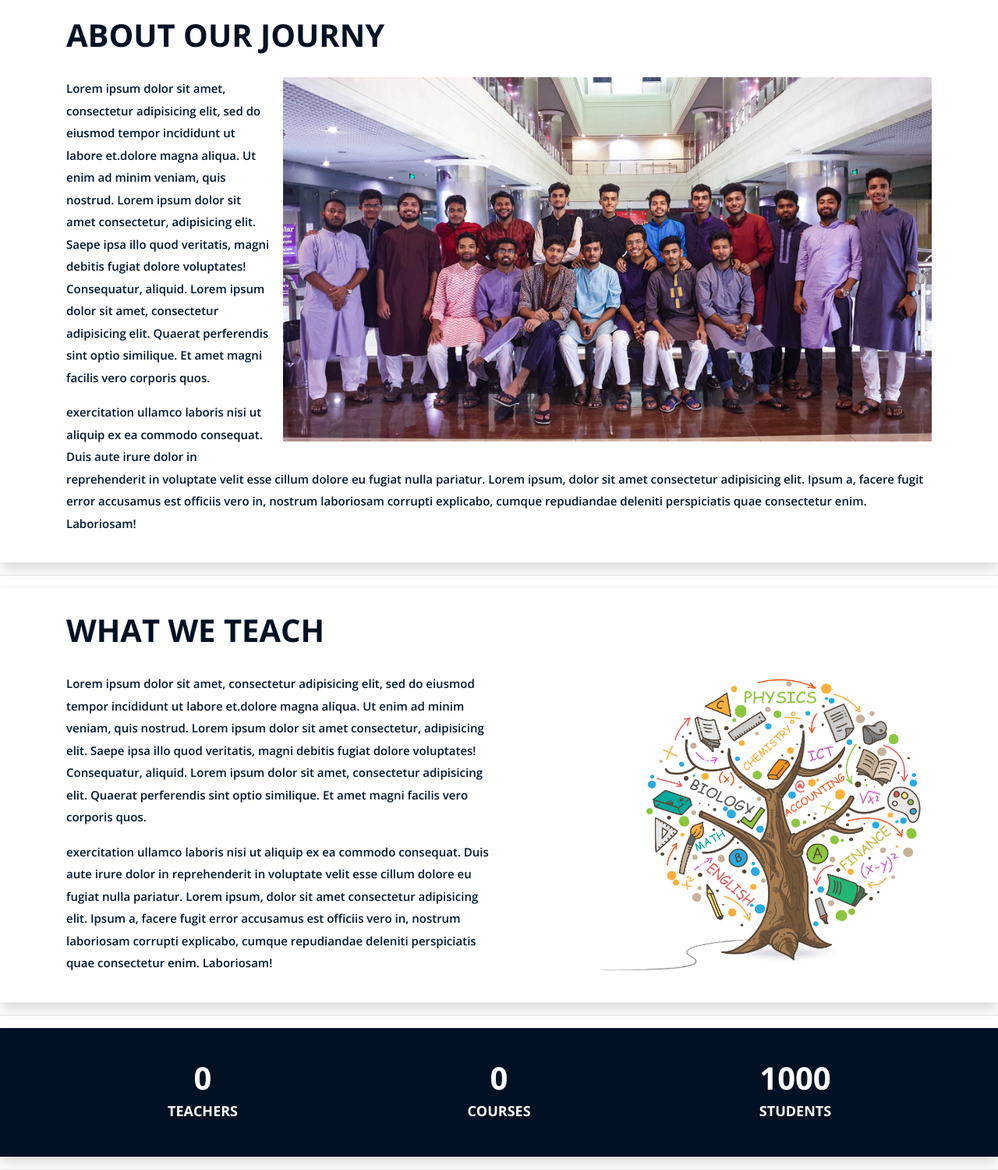
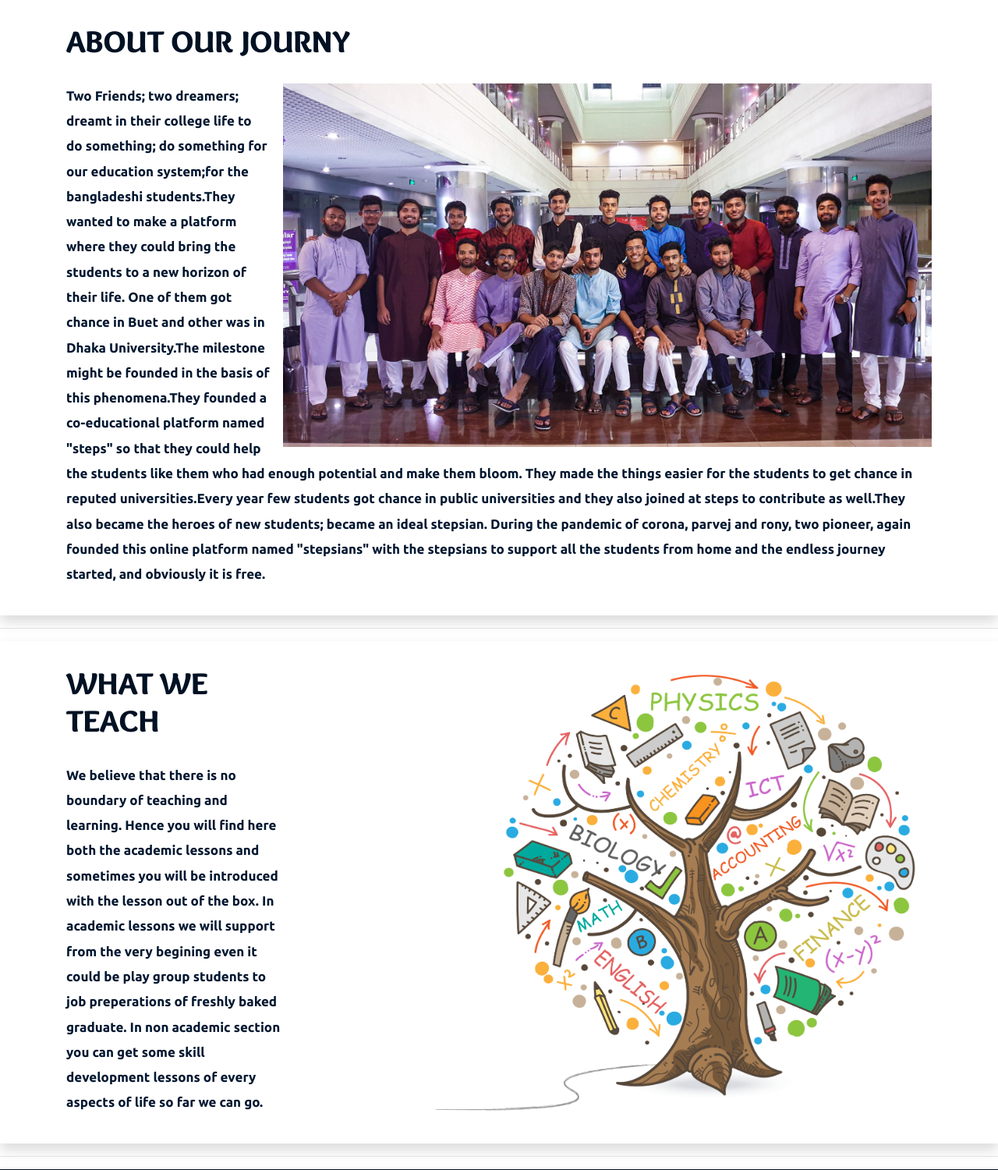
Before and after one commit to Anikcsejnu/steps-web, a Django app: page /about/ in a window 1280 px wide. Shown: the part 464-1964 px from the top of the page at 78% size. Run offline with Django 3.2, Linux system fonts and the light colour scheme; data that the repository does not hold is empty; some libraries are stand-ins or nearby versions; some web fonts are replaced.

Commit message:
Worked with writings and changed font

```diff
--- a/course/templates/course/course-single.html
+++ b/course/templates/course/course-single.html
@@ -118,6 +118,7 @@
     <hr class="style13">
 
     <!-- course info -->
+
     <div class="row mb-5 border-bottom border-primary">
         <div class="col-sm-6 border-right">
             <div class="">
--- a/course/templates/course/courses.html
+++ b/course/templates/course/courses.html
@@ -1,7 +1,7 @@
 {% extends 'home/base.html' %} {% block nav_item_course %}active{% endblock nav_item_course %} {% load static %} {% block content %}
 
 <!-- page title -->
-<section class="section bg-cover" data-background="{% static 'home/images/classroom.png' %}" style="margin-top: -1pt;">
+<section id="cov" class="section bg-cover" data-background="{% static 'home/images/classroom.png' %}" style="margin-top: -1pt;">
 
 </section>
 <!-- /page title -->
--- a/home/static/home/css/style.css
+++ b/home/static/home/css/style.css
@@ -12,17 +12,17 @@
 
 /*  typography */
 
-@import url("https://fonts.googleapis.com/css2?family=Open+Sans:600,700");
+@import url("https://fonts.googleapis.com/css2?family=Balsamiq+Sans&family=Ubuntu:600,700");
 @font-face {
-    font-family: 'opensansbold';
-    src: url("../fonts/opensans-bold-webfont.woff") format("woff");
+    font-family: "overlockblack";
+    src: url("../fonts/overlock-black.woff") format("woff");
     font-weight: normal;
     font-style: normal;
 }
 
 body {
     line-height: 1.2;
-    font-family: 'Open Sans';
+    font-family: 'Ubuntu', sans-serif;
     -webkit-font-smoothing: antialiased;
     font-size: 15px;
     color: #001730;
@@ -36,11 +36,11 @@
 
 p,
 .paragraph {
-    font-weight: 450;
+    font-weight: 480;
     color: #001730;
-    font-size: 15px;
+    font-size: 17px;
     line-height: 1.9;
-    font-family: "Open Sans", sans-serif;
+    font-family: 'Ubuntu', sans-serif;
 }
 
 h1,
@@ -50,7 +50,7 @@
 h5,
 h6 {
     color: #001123;
-    font-family: "opensansbold";
+    font-family: "overlockblack";
     font-weight: 700;
     line-height: 1.2;
 }
@@ -132,7 +132,7 @@
 
 .btn {
     font-size: 16px;
-    font-family: "Open Sans", sans-serif;
+    font-family: 'Ubuntu', sans-serif;
     text-transform: capitalize;
     padding: 15px 40px;
     border-radius: 0;
@@ -302,7 +302,7 @@
 ul {
     list-style-type: none;
     margin: 0px;
-    font-family: opensansbold;
+    font-family: "overlockblack";
 }
 
 img {
@@ -441,7 +441,7 @@
 }
 
 .font-secondary {
-    font-family: "opensansbold";
+    font-family: "overlockblack";
 }
 
 .mb-10 {
@@ -715,7 +715,7 @@
 .card-date {
     position: absolute;
     background: #ECC02E;
-    font-family: "opensansbold";
+    font-family: "overlockblack";
     text-align: center;
     padding: 10px;
     color: #fff;
@@ -802,6 +802,7 @@
 
 .footer {
     border-color: #494a43 !important;
+    min-height: 100px;
     padding-top: 80px;
 }
 
@@ -914,7 +915,7 @@
 .card-blog {
     width: 80%;
     align-content: center;
-    font-family: "opensansbold";
+    font-family: "overlockblack";
     text-align: left;
     padding: 100px;
     color: #eee;
--- a/home/templates/home/about.html
+++ b/home/templates/home/about.html
@@ -35,10 +35,11 @@
                 <h2 class="section-title">ABOUT OUR JOURNY</h2>
 
                 <abbr title="STEPS Iftar 2019"><img class="img-fluid w-75 mb-2 ml-3" src="{% static 'home/images/about/team.jpg' %}" alt="about image" style="float: right;"></abbr>
-                <p>Lorem ipsum dolor sit amet, consectetur adipisicing elit, sed do eiusmod tempor incididunt ut labore et.dolore magna aliqua. Ut enim ad minim veniam, quis nostrud. Lorem ipsum dolor sit amet consectetur, adipisicing elit. Saepe ipsa illo
-                    quod veritatis, magni debitis fugiat dolore voluptates! Consequatur, aliquid. Lorem ipsum dolor sit amet, consectetur adipisicing elit. Quaerat perferendis sint optio similique. Et amet magni facilis vero corporis quos.</p>
-                <p>exercitation ullamco laboris nisi ut aliquip ex ea commodo consequat. Duis aute irure dolor in reprehenderit in voluptate velit esse cillum dolore eu fugiat nulla pariatur. Lorem ipsum, dolor sit amet consectetur adipisicing elit. Ipsum
-                    a, facere fugit error accusamus est officiis vero in, nostrum laboriosam corrupti explicabo, cumque repudiandae deleniti perspiciatis quae consectetur enim. Laboriosam!</p>
+                <p>Two Friends; two dreamers; dreamt in their college life to do something; do something for our education system;for the bangladeshi students.They wanted to make a platform where they could bring the students to a new horizon of their life.
+                    One of them got chance in Buet and other was in Dhaka University.The milestone might be founded in the basis of this phenomena.They founded a co-educational platform named "steps" so that they could help the students like them who
+                    had enough potential and make them bloom. They made the things easier for the students to get chance in reputed universities.Every year few students got chance in public universities and they also joined at steps to contribute as well.They
+                    also became the heroes of new students; became an ideal stepsian. During the pandemic of corona, parvej and rony, two pioneer, again founded this online platform named "stepsians" with the stepsians to support all the students from
+                    home and the endless journey started, and obviously it is free.</p>
             </div>
         </div>
     </div>
@@ -51,13 +52,11 @@
     <div class="container">
         <div class="row">
             <div class="col-12">
-                <h2 class="section-title">WHAT WE TEACH</h2>
-
-                <abbr title="Our Classrooms"><img class="img-fluid w-50" src="{% static 'home/images/about/Tree aboutus.png' %}" alt="about image" style="float: right;"></abbr>
-                <p>Lorem ipsum dolor sit amet, consectetur adipisicing elit, sed do eiusmod tempor incididunt ut labore et.dolore magna aliqua. Ut enim ad minim veniam, quis nostrud. Lorem ipsum dolor sit amet consectetur, adipisicing elit. Saepe ipsa illo
-                    quod veritatis, magni debitis fugiat dolore voluptates! Consequatur, aliquid. Lorem ipsum dolor sit amet, consectetur adipisicing elit. Quaerat perferendis sint optio similique. Et amet magni facilis vero corporis quos.</p>
-                <p>exercitation ullamco laboris nisi ut aliquip ex ea commodo consequat. Duis aute irure dolor in reprehenderit in voluptate velit esse cillum dolore eu fugiat nulla pariatur. Lorem ipsum, dolor sit amet consectetur adipisicing elit. Ipsum
-                    a, facere fugit error accusamus est officiis vero in, nostrum laboriosam corrupti explicabo, cumque repudiandae deleniti perspiciatis quae consectetur enim. Laboriosam!</p>
+                <abbr title="Our Classrooms"><img class="img-fluid w-75" src="{% static 'home/images/about/Tree aboutus.png' %}" alt="about image" style="float: right;"></abbr>
+                <h2 class="section-title" style="margin-top: 0px;">WHAT WE TEACH</h2>
+                <p style="margin-top: 0px;">We believe that there is no boundary of teaching and learning. Hence you will find here both the academic lessons and sometimes you will be introduced with the lesson out of the box. In academic lessons we will support from the very begining
+                    even it could be play group students to job preperations of freshly baked graduate. In non academic section you can get some skill development lessons of every aspects of life so far we can go.
+                </p>
             </div>
         </div>
     </div>
--- a/home/templates/home/base.html
+++ b/home/templates/home/base.html
@@ -35,7 +35,7 @@
 
     <!--Favicon-->
     <link rel="shortcut icon" href="{% static 'home/images/favicon.png' %}" type="image/x-icon">
-    <link rel="icon" href="{% static 'home/images/favicon.png' %}" type="image/x-icon">
+    <link rel="icon" href="{% static 'home/images/1.png' %}" type="image/x-icon">
 
 </head>
 
@@ -135,7 +135,7 @@
         <div class="footer bg-cover section border-bottom" data-background="{% static 'home/images/footer.png' %}">
             <div class="container">
                 <div class="row">
-                    <div class="col-lg-12 col-sm-8 mt-5 mb-lg-0">
+                    <div class="col-sm-12 mt-5 mb-lg-0">
                         <!-- logo -->
                         <ul class="list-unstyled">
                             <li class="mb-2 text-white">Shahjadpur, Dhaka-1212</li>
```
Also changed, not shown: home/templates/home/index.html (+2 -5 lines), home/static/home/fonts/Futura-Bold.woff (deleted), home/static/home/fonts/opensans-bold-webfont.woff (deleted), home/static/home/fonts/overlock-black.woff (added), home/static/home/images/footer.png, home/static/home/images/preloader.gif.
